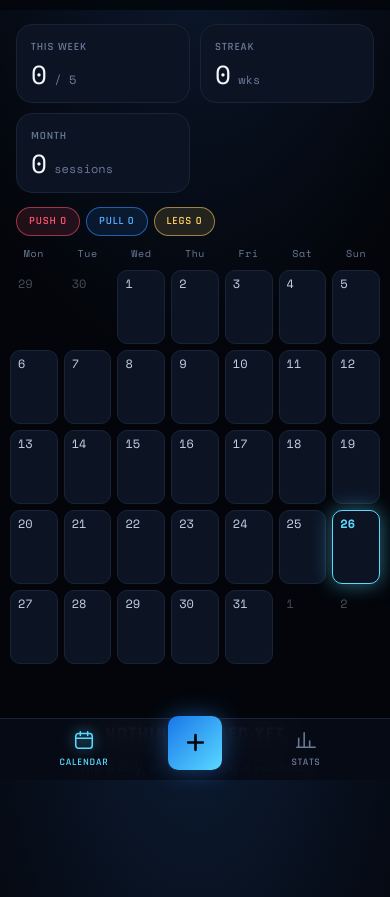
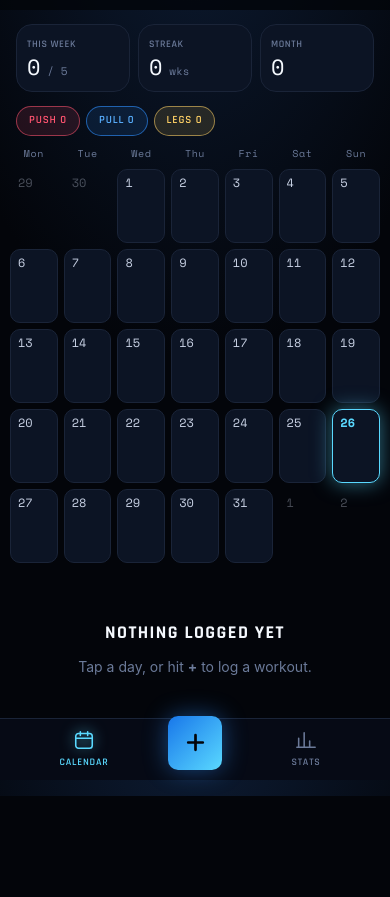
Before and after one commit to yonatan-ha/ppl-tracker, a plain HTML site: page index.html in a window 390 px wide. Both pictures are taken after a click on the button "USE SELECTED". Shown: the part 64-961 px from the top of the page. After the commit the page ends 860 px from the top, so only its background shows below. Drawn offline with Linux system fonts and the light colour scheme.

Commit message:
Keep the month stat cards on one row
Three across at every width instead of wrapping to a second row. Type and
padding scale down on narrow phones, and the redundant sessions suffix is
gone since the MONTH label already says it.

Co-Authored-By: Claude Opus 5 <noreply@anthropic.com>

```diff
--- a/js/calendar.js
+++ b/js/calendar.js
@@ -132,7 +132,7 @@ function monthRail(monthLifts) {
       </div>
       <div class="rail-card">
         <div class="rc-label">Month</div>
-        <div class="rc-value">${monthLifts}<small> sessions</small></div>
+        <div class="rc-value">${monthLifts}</div>
       </div>
     </div>`;
 }
--- a/styles.css
+++ b/styles.css
@@ -408,22 +408,25 @@ svg { display: block; }
 button.pill { min-height: 34px; padding: 7px 14px; }
 button.pill:active { transform: scale(.94); }
 
-/* streak / weekly-goal cards beside the month (Kinetic's right rail) */
-.month-rail { display: grid; grid-template-columns: 1fr 1fr; gap: 10px; padding: 14px 16px 0; }
+/* streak / weekly-goal cards beside the month (Kinetic's right rail).
+   Always one row of three — these are meant to be scanned in a single glance. */
+.month-rail { display: grid; grid-template-columns: repeat(3, 1fr); gap: 8px; padding: 14px 16px 0; }
 .rail-card {
   background: var(--card); border: 1px solid var(--border-soft);
-  border-radius: var(--r-lg); padding: 14px;
+  border-radius: var(--r-lg); padding: 12px 10px; min-width: 0;
 }
 .rail-card.lit { border-color: var(--accent); box-shadow: var(--glow-primary); }
 .rail-card .rc-label {
-  font-family: var(--font-display); font-size: 11px; font-weight: 600;
-  letter-spacing: var(--tracking-wide); text-transform: uppercase; color: var(--dimmer);
+  font-family: var(--font-display); font-size: 10px; font-weight: 600;
+  letter-spacing: .06em; text-transform: uppercase; color: var(--dimmer);
+  white-space: nowrap; overflow: hidden; text-overflow: ellipsis;
 }
 .rail-card.lit .rc-label { color: var(--accent-2); }
 .rail-card .rc-value {
-  font-family: var(--font-mono); font-size: 26px; color: var(--text); margin-top: 4px; line-height: 1.1;
+  font-family: var(--font-mono); font-size: 22px; color: var(--text);
+  margin-top: 3px; line-height: 1.1; white-space: nowrap;
 }
-.rail-card .rc-value small { font-size: 12px; color: var(--dimmer); }
+.rail-card .rc-value small { font-size: 11px; color: var(--dimmer); }
 
 /* ---------------- sheets ---------------- */
 
@@ -783,6 +786,10 @@ button.list-row:active { background: var(--card); }
 
 @media (max-width: 359px) {
   .pad { padding: 0 12px; }
+  .month-rail { padding-left: 12px; padding-right: 12px; gap: 6px; }
+  .rail-card { padding: 10px 8px; }
+  .rail-card .rc-value { font-size: 19px; }
+  .rail-card .rc-value small { font-size: 10px; }
   .cal-grid, .cal-dow { padding-left: 8px; padding-right: 8px; gap: 4px; }
   .cal-day { min-height: 64px; }
   .screen-title { font-size: 22px; }
@@ -795,7 +802,11 @@ button.list-row:active { background: var(--card); }
   #tabbar { max-width: 640px; left: 50%; transform: translateX(-50%); }
   .cal-day { min-height: 92px; }
   .evt-main { font-size: 11px; min-height: 21px; }
-  .month-rail { grid-template-columns: repeat(3, 1fr); }
+  .month-rail { gap: 10px; }
+  .rail-card { padding: 14px; }
+  .rail-card .rc-label { font-size: 11px; letter-spacing: var(--tracking-wide); }
+  .rail-card .rc-value { font-size: 26px; }
+  .rail-card .rc-value small { font-size: 12px; }
 }
 
 /* Desktop: Kinetic's 76px icon rail. */
```
